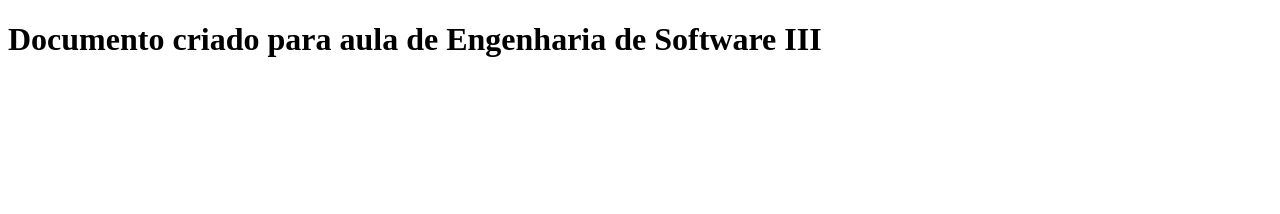
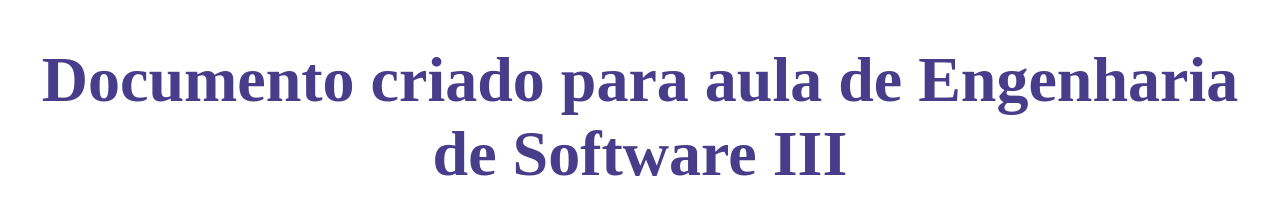
Before and after one commit to rdgthedev/scm, a plain HTML site: page index.html in a window 1280 px wide. Drawn offline with Linux system fonts and the light colour scheme.

Commit message:
css adicionado

```diff
--- a/index.html
+++ b/index.html
@@ -4,11 +4,12 @@
 <head>
     <meta charset="UTF-8">
     <meta name="viewport" content="width=device-width, initial-scale=1.0">
+    <link rel="stylesheet" href="./style.css">
     <title>Document</title>
 </head>
 
 <body>
-    <h1>Documento criado para aula de Engenharia de Software III</h1>
+    <h1 class="title">Documento criado para aula de Engenharia de Software III</h1>
 </body>
 
 </html>
--- /dev/null
+++ b/style.css
@@ -0,0 +1,5 @@
+.title{
+    font-size: 64px;
+    color: darkslateblue;
+    text-align: center;
+}
```
